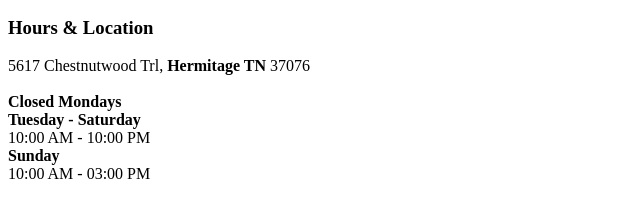
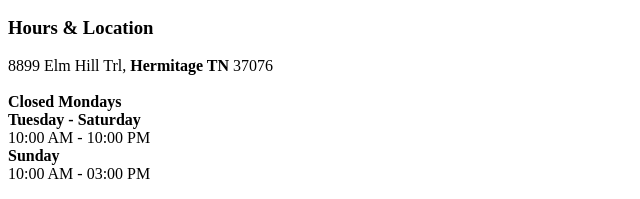
Before and after one commit to vrazdan1000/Chinar, a plain HTML site: page index.html in a window 1280 px wide. Shown: the part 322-521 px from the top of the page, without its empty margins (0-640 px from the left). Drawn offline with Linux system fonts and the light colour scheme.

Commit message:
Address Updated
aDDRESS uPDATED

```diff
--- a/index.html
+++ b/index.html
@@ -11,7 +11,7 @@
   <h1>Welcome to Chinar</h1>
   <p><i>8899 Elm Hill Trl, <strong>Hermitage TN</strong> 37076</i></p>
   <h3>Hours & Location</h3>
-  <p>5617 Chestnutwood Trl, <strong>Hermitage TN</strong> 37076 <br> <br>
+  <p>8899 Elm Hill Trl, <strong>Hermitage TN</strong> 37076 <br> <br>
   <strong>Closed Mondays</strong> <br>
   <strong>Tuesday - Saturday</strong> <br>
   10:00 AM - 10:00 PM <br>
```
